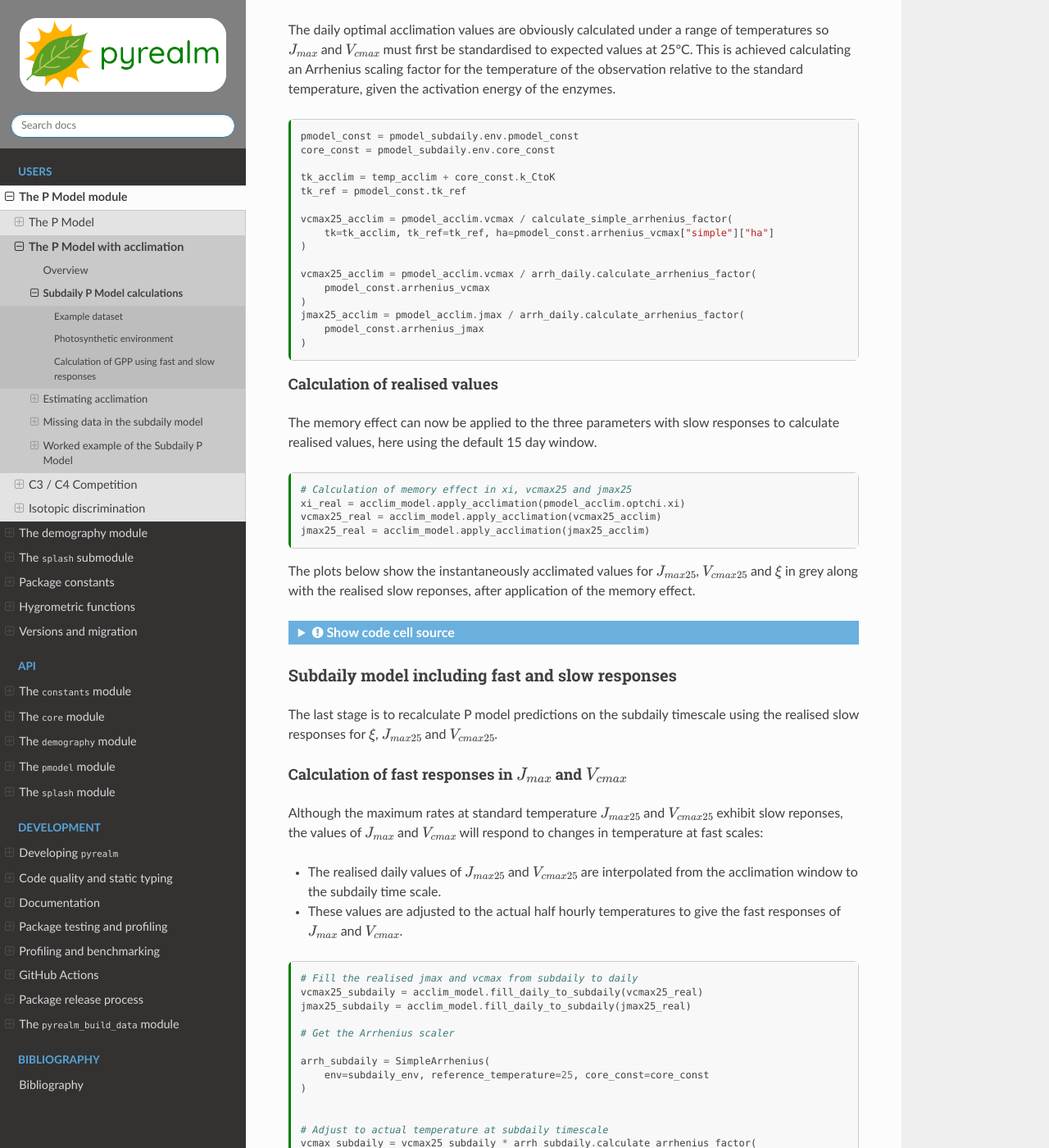
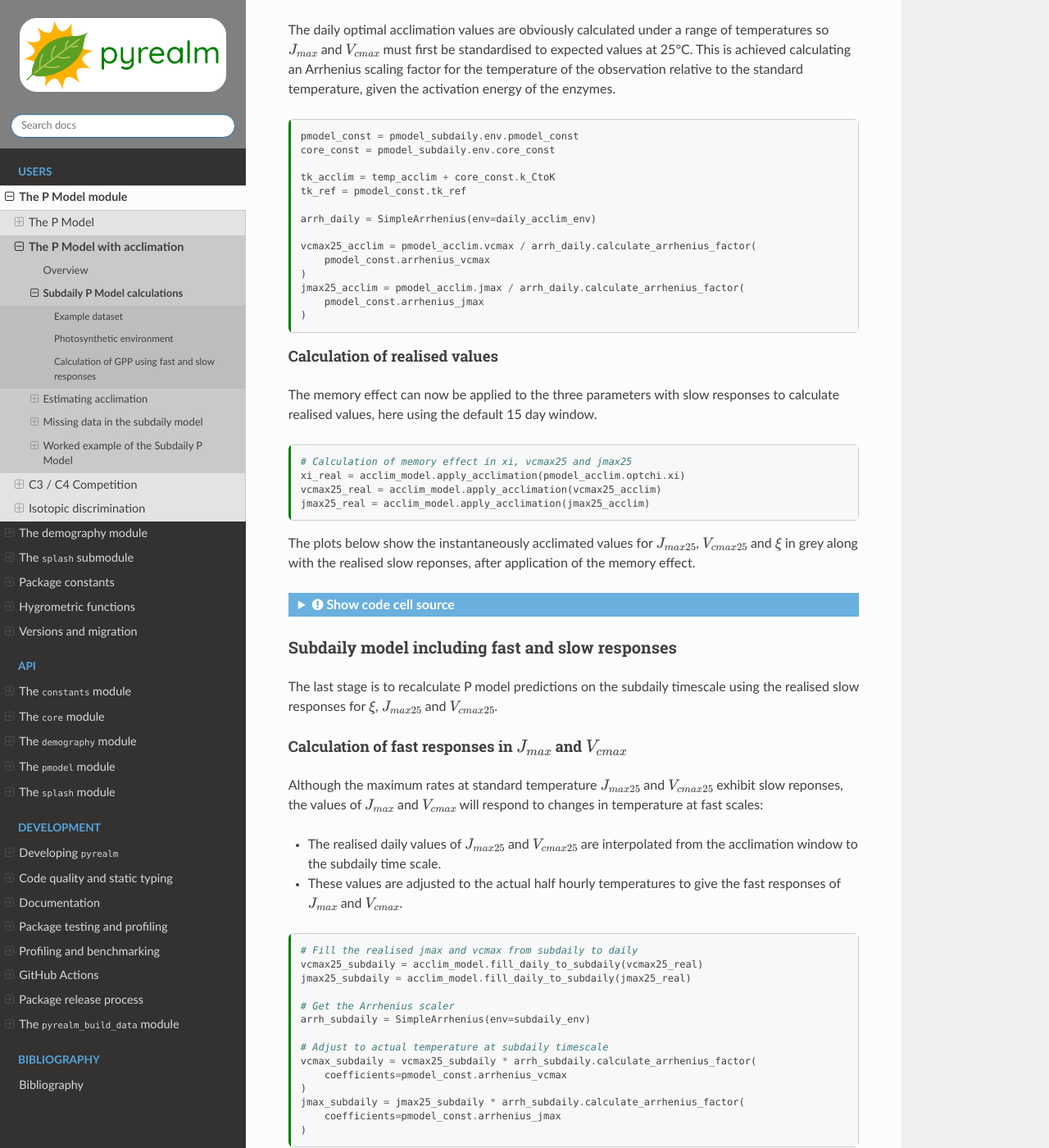
Before and after one commit to ImperialCollegeLondon/pyrealm, a Sphinx documentation site: the page built from docs/source/users/pmodel/subdaily_details/subdaily_calculations.md, in a window 1280 px wide and 1400 px high, scrolled down 2542 px. Shown: the whole window at 82% size. Built offline with Sphinx 7.4.7 and the Read the Docs theme 3.1.0, drawn with Linux system fonts in a browser that asks for light colours; cross-references to code outside the pages are shown as plain code; the version number is read from the project's files by our own code.

Commit message:
Fixing docstrings and docs

````diff
--- a/docs/source/users/pmodel/subdaily_details/subdaily_calculations.md
+++ b/docs/source/users/pmodel/subdaily_details/subdaily_calculations.md
@@ -29,7 +19,7 @@
 practice, as shown in the [worked example](worked_example), most of these calculations
 are handled internally by the model fitting in `pyrealm`.
 
-```{code-cell} ipython3
+```{code-cell}
 :tags: [hide-input]
 
 from importlib import resources
@@ -57,7 +47,7 @@
 site](https://fluxnet.org/doi/FLUXNET2015/BE-Vie), which was also used as a
 demonstration in {cite:t}`mengoli:2022a`.
 
-```{code-cell} ipython3
+```{code-cell}
 data_path = resources.files("pyrealm_build_data.subdaily") / "subdaily_BE_Vie_2014.csv"
 
 data = pandas.read_csv(str(data_path))
@@ -78,7 +68,7 @@
 subdaily timescale. The code below also estimates GPP under the standard P Model with no
 slow responses for comparison.
 
-```{code-cell} ipython3
+```{code-cell}
 # Calculate the photosynthetic environment
 subdaily_env = PModelEnvironment(
     tc=temp_subdaily,
@@ -105,7 +95,7 @@
 conditions at the observation closest to noon, or the mean environmental conditions in a
 window around noon.
 
-```{code-cell} ipython3
+```{code-cell}
 # Create the acclimation model
 acclim_model = AcclimationModel(datetime_subdaily, allow_holdover=True, alpha=1 / 15)
 
@@ -122,7 +112,7 @@
 )
 ```
 
-```{code-cell} ipython3
+```{code-cell}
 :tags: [hide-input]
 
 idx = np.arange(48 * 120, 48 * 130)
@@ -146,7 +136,7 @@
 inputs to the standard P Model to calculate the optimal behaviour of plants under those
 conditions.
 
-```{code-cell} ipython3
+```{code-cell}
 # Get the daily acclimation conditions for the forcing variables
 temp_acclim = acclim_model.get_daily_means(temp_subdaily)
 co2_acclim = acclim_model.get_daily_means(co2_subdaily)
@@ -182,16 +172,14 @@
 the observation relative to the standard temperature, given the activation energy of the
 enzymes.
 
-```{code-cell} ipython3
+```{code-cell}
 pmodel_const = pmodel_subdaily.env.pmodel_const
 core_const = pmodel_subdaily.env.core_const
 
 tk_acclim = temp_acclim + core_const.k_CtoK
 tk_ref = pmodel_const.tk_ref
 
-vcmax25_acclim = pmodel_acclim.vcmax / calculate_simple_arrhenius_factor(
-    tk=tk_acclim, tk_ref=tk_ref, ha=pmodel_const.arrhenius_vcmax["simple"]["ha"]
-)
+arrh_daily = SimpleArrhenius(env=daily_acclim_env)
 
 vcmax25_acclim = pmodel_acclim.vcmax / arrh_daily.calculate_arrhenius_factor(
     pmodel_const.arrhenius_vcmax
@@ -206,7 +194,7 @@
 The memory effect can now be applied to the three parameters with slow
 responses to calculate realised values, here using the default 15 day window.
 
-```{code-cell} ipython3
+```{code-cell}
 # Calculation of memory effect in xi, vcmax25 and jmax25
 xi_real = acclim_model.apply_acclimation(pmodel_acclim.optchi.xi)
 vcmax25_real = acclim_model.apply_acclimation(vcmax25_acclim)
@@ -217,7 +205,7 @@
 $V_{cmax25}$ and $\xi$ in grey along with the realised slow reponses, after
 application of the memory effect.
 
-```{code-cell} ipython3
+```{code-cell}
 :tags: [hide-input]
 
 fig, axes = plt.subplots(1, 3, figsize=(12, 4))
@@ -254,17 +242,13 @@
 * These values are adjusted to the actual half hourly temperatures to give the fast
   responses of $J_{max}$ and $V_{cmax}$.
 
-```{code-cell} ipython3
+```{code-cell}
 # Fill the realised jmax and vcmax from subdaily to daily
 vcmax25_subdaily = acclim_model.fill_daily_to_subdaily(vcmax25_real)
 jmax25_subdaily = acclim_model.fill_daily_to_subdaily(jmax25_real)
 
 # Get the Arrhenius scaler
-
-arrh_subdaily = SimpleArrhenius(
-    env=subdaily_env, reference_temperature=25, core_const=core_const
-)
-
+arrh_subdaily = SimpleArrhenius(env=subdaily_env)
 
 # Adjust to actual temperature at subdaily timescale
 vcmax_subdaily = vcmax25_subdaily * arrh_subdaily.calculate_arrhenius_factor(
@@ -283,7 +267,7 @@
 optimal $\chi$, rather than calculating the instantaneously optimal values of $\xi$
 as is the case in the standard P Model.
 
-```{code-cell} ipython3
+```{code-cell}
 # Interpolate xi to subdaily scale
 xi_subdaily = acclim_model.fill_daily_to_subdaily(xi_real)
 
@@ -302,7 +286,7 @@
 include the slow responses of $V_{cmax25}$ and $J_{max25}$ and fast responses to
 temperature.
 
-```{code-cell} ipython3
+```{code-cell}
 # Calculate Ac
 Ac_subdaily = (
     vcmax_subdaily
@@ -338,7 +322,7 @@
 plt.tight_layout()
 ```
 
-```{code-cell} ipython3
+```{code-cell}
 :tags: [remove-cell]
 
 # This cell is here to force a docs build failure if these values
````
Also changed, not shown: other parts of docs/source/users/pmodel/subdaily_details/subdaily_calculations.md (+0 -10 lines), docs/source/users/pmodel/pmodel_details/arrhenius.md (+9 -27 lines), docs/source/users/pmodel/pmodel_details/soil_moisture.md (+157 -118 lines), 2 other files.
